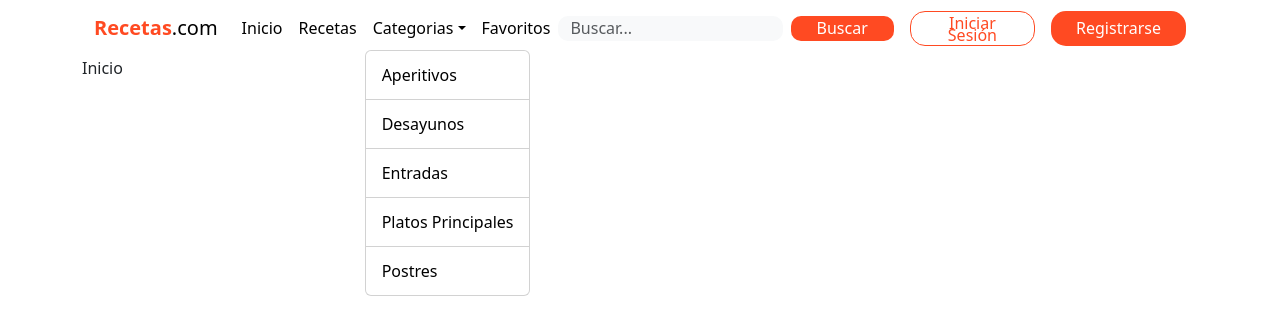
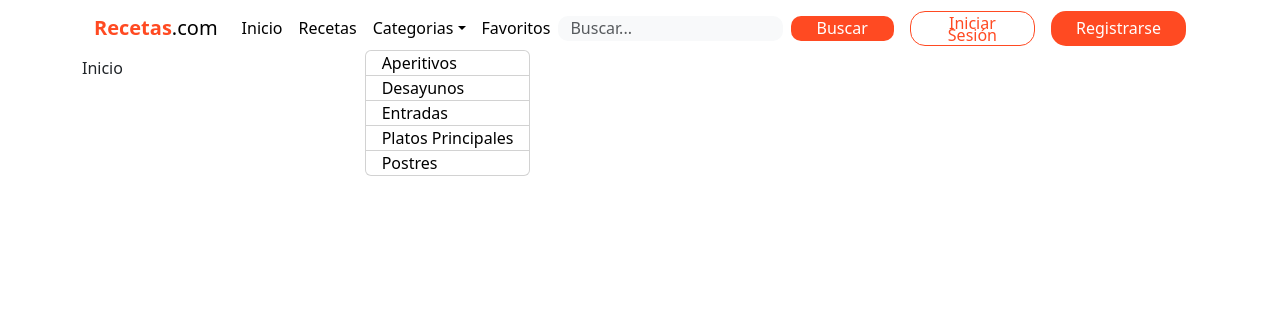
Before and after one commit to RodriGandaH/IHC, a React (Vite) app: page / in a window 1280 px wide. Both pictures are taken after a click on the button "Categorias". Shown: the top 334 px of the page. Built offline with nearby package versions, Linux system fonts and the light colour scheme.

Commit message:
menu desplegable de categorias menos ancho

```diff
--- a/src/components/Menu.jsx
+++ b/src/components/Menu.jsx
@@ -53,22 +53,22 @@ function Menu() {
                                 >
                                     Categorias
                                 </a>
-                                <ul className="dropdown-menu">
-                                    <li>
+                                <ul className="dropdown-menu pt-0 pb-0">
+                                    <li className="">
                                         <Link
-                                            className="dropdown-item"
+                                            className="dropdown-item pt-0 pb-0"
                                             to="/categoria/aperitivos"
                                             id="aperitivos"
                                         >
                                             Aperitivos
                                         </Link>
                                     </li>
-                                    <li>
-                                        <hr className="dropdown-divider" />
+                                    <li className="m-0">
+                                        <hr className="dropdown-divider m-0" />
                                     </li>
                                     <li>
                                         <Link
-                                            className="dropdown-item"
+                                            className="dropdown-item pt-0 pb-0"
                                             to="/categoria/desayunos"
                                             id="desayunos"
                                         >
@@ -76,11 +76,11 @@ function Menu() {
                                         </Link>
                                     </li>
                                     <li>
-                                        <hr className="dropdown-divider" />
+                                        <hr className="dropdown-divider m-0" />
                                     </li>
                                     <li>
                                         <Link
-                                            className="dropdown-item"
+                                            className="dropdown-item pt-0 pb-0"
                                             to="/categoria/entradas"
                                             id="entradas"
                                         >
@@ -88,11 +88,11 @@ function Menu() {
                                         </Link>
                                     </li>
                                     <li>
-                                        <hr className="dropdown-divider" />
+                                        <hr className="dropdown-divider m-0" />
                                     </li>
                                     <li>
                                         <Link
-                                            className="dropdown-item"
+                                            className="dropdown-item pt-0 pb-0"
                                             to="/categoria/platos-principales"
                                             id="platos-principales"
                                         >
@@ -100,11 +100,11 @@ function Menu() {
                                         </Link>
                                     </li>
                                     <li>
-                                        <hr className="dropdown-divider" />
+                                        <hr className="dropdown-divider m-0" />
                                     </li>
                                     <li>
                                         <Link
-                                            className="dropdown-item"
+                                            className="dropdown-item pt-0 pb-0"
                                             to="/categoria/postres"
                                             id="postres"
                                         >
```
